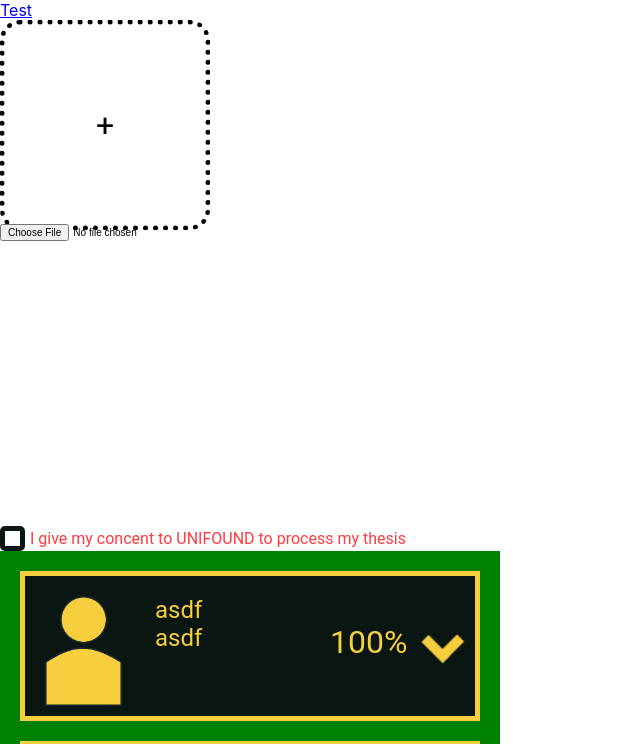
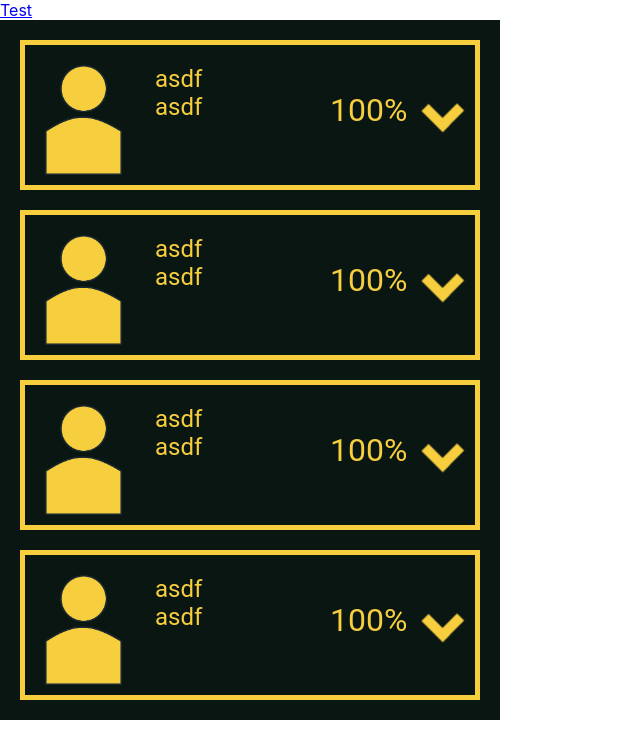
Before and after one commit to devteamepic/frontend, a React (Create React App) app: page /test in a window 1280 px wide. Shown: the top 744 px of the page, without its empty margins (0-640 px from the left). Built offline with nearby package versions, Linux system fonts and the light colour scheme.

Commit message:
fixed scroll

```diff
--- a/src/App.js
+++ b/src/App.js
@@ -19,9 +19,6 @@ function App({ error, ...props }) {
         { isErrorMessage && <ErrorMessageDialog/> }
         <Link style = {{ height: 'fit-content' }} to='/test'>Test</Link>
         <Route path='/test' component={Test}/>
-        <LoginForm
-          colorScheme = { colorScheme }
-        />
       </div>
   );
 }
--- /dev/null
+++ b/src/components/core/organisms/List/List.js
@@ -0,0 +1,17 @@
+import React, { useState } from 'react'
+import colorScheme from '../../../../misc/colorScheme'
+import ListStyled from '../../../styled/organisms/listStyled'
+
+const List = ({ children, color, ...props }) => {
+    const [backgroundColor] = useState(colorScheme[color])
+
+    return (
+        <ListStyled
+          backgroundColor = { backgroundColor }
+        >
+          { children }
+        </ListStyled>
+    )
+}
+
+export default List
--- a/src/components/core/test.js
+++ b/src/components/core/test.js
@@ -5,6 +5,7 @@ import ProfItem from '../core/molecules/ProfItem/ProfItem'
 import DragAndDrop from '../core/atoms/DragAndDrop/DragAndDrop'
 import Input from '../core/atoms/Input/Input'
 import CheckboxMessage from '../core/molecules/CheckboxMessage/CheckboxMessage'
+import List from '../core/organisms/List/List'
 
 const Test = ({ files, concern, dispatch, ...props }) => {
   const [file, setFile] = useState(files)
@@ -15,26 +16,16 @@ const Test = ({ files, concern, dispatch, ...props }) => {
 
     return (
         <div id='test'>
-          <div
-            style = {{ width: '200px', height: '200px' }}
+          <List
+            color = 'steel'
           >
-            <DragAndDrop
-              height = '200px'
-            />
-          </div>
-          <Input
-            type = 'file'
-          />
-          <CheckboxMessage
-            textColor = 'watermelon'
-          >
-            I give my concent to UNIFOUND to process my thesis
-          </CheckboxMessage>
-          <ul style={{ listStyleType: 'none', width: '500px', backgroundColor: 'green', margin: '0', padding: '20px 0 1px 0', boxSizing: 'border-box', minHeight: '100px' }}>
             <ProfItem/>
             <ProfItem/>
             <ProfItem/>
-          </ul>
+            <ProfItem/>
+            <ProfItem/>
+            <ProfItem/>
+          </List>
         </div>
     )
 }
--- /dev/null
+++ b/src/components/styled/organisms/listStyled.js
@@ -0,0 +1,19 @@
+import styled from 'styled-components'
+
+const ListStyled = styled.ul`
+list-style-type: none;
+margin: 0;
+padding: 20px 0 1px 0;
+box-sizing: border-box;
+background-color: ${ props => props.backgroundColor };
+width: 500px;
+height: 700px;
+overflow: auto;
+scrollbar-width: none;
+-ms-overflow-style: none;
+&::-webkit-scrollbar {
+display:none;
+}
+`
+
+export default ListStyled
```
